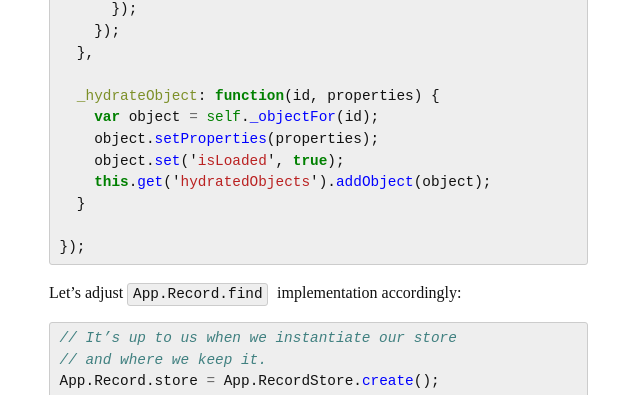
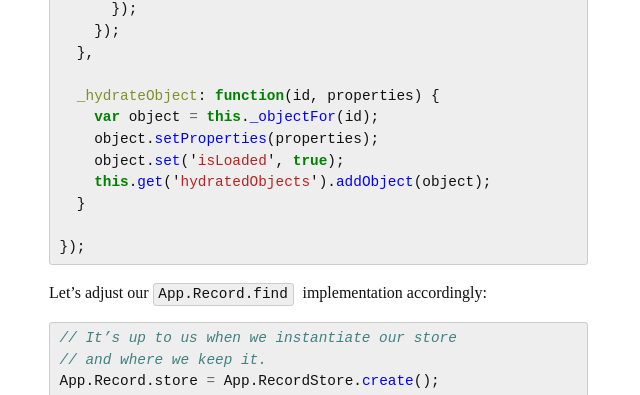
Before and after one commit to jgwhite/jgwhite.github.io, a Jekyll site: the page built from _posts/2013-04-29-ember-without-data.md, in a window 1280 px wide and 900 px high, scrolled down 4313 px. Shown: the part 151-546 px from the top of the window, without its empty margins (319-959 px from the left). Built offline with Jekyll 4.4.1, drawn with Linux system fonts in a browser that asks for light colours; some web fonts are replaced; Markdown is read by kramdown in place of the engine named in the settings.

Commit message:
Couple more typos

````diff
--- a/_posts/2013-04-29-ember-without-data.md
+++ b/_posts/2013-04-29-ember-without-data.md
@@ -189,7 +189,7 @@ App.RecordStore = Ember.Object.extend({
   },
 
   _hydrateObject: function(id, properties) {
-    var object = self._objectFor(id);
+    var object = this._objectFor(id);
     object.setProperties(properties);
     object.set('isLoaded', true);
     this.get('hydratedObjects').addObject(object);
@@ -198,7 +198,7 @@ App.RecordStore = Ember.Object.extend({
 });
 ```
 
-Let’s adjust `App.Record.find` implementation accordingly:
+Let’s adjust our `App.Record.find` implementation accordingly:
 
 ```javascript
 // It’s up to us when we instantiate our store
````
